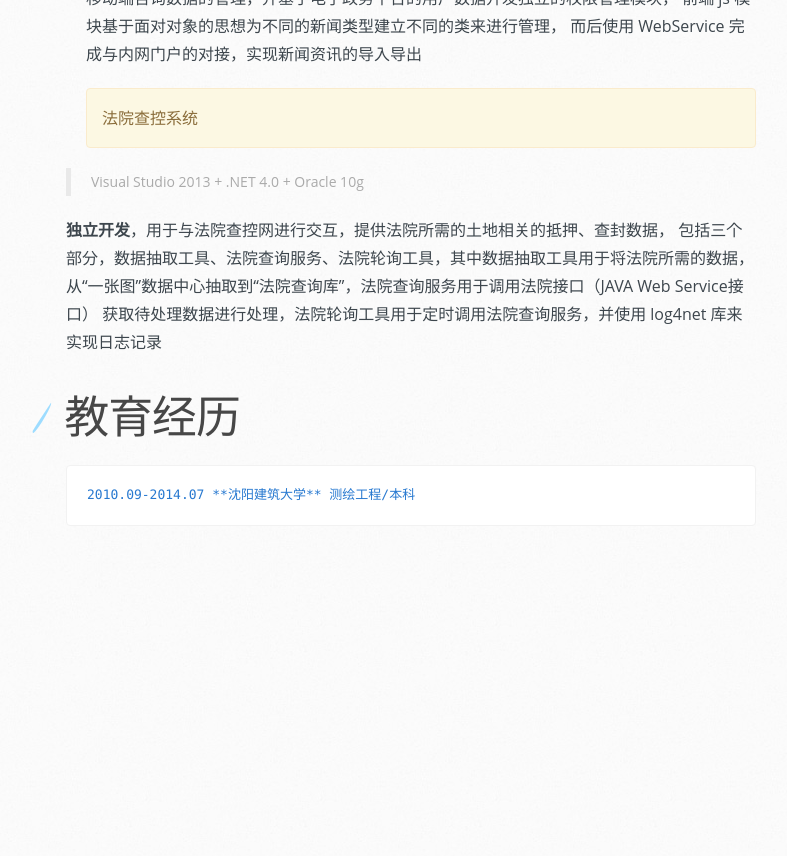
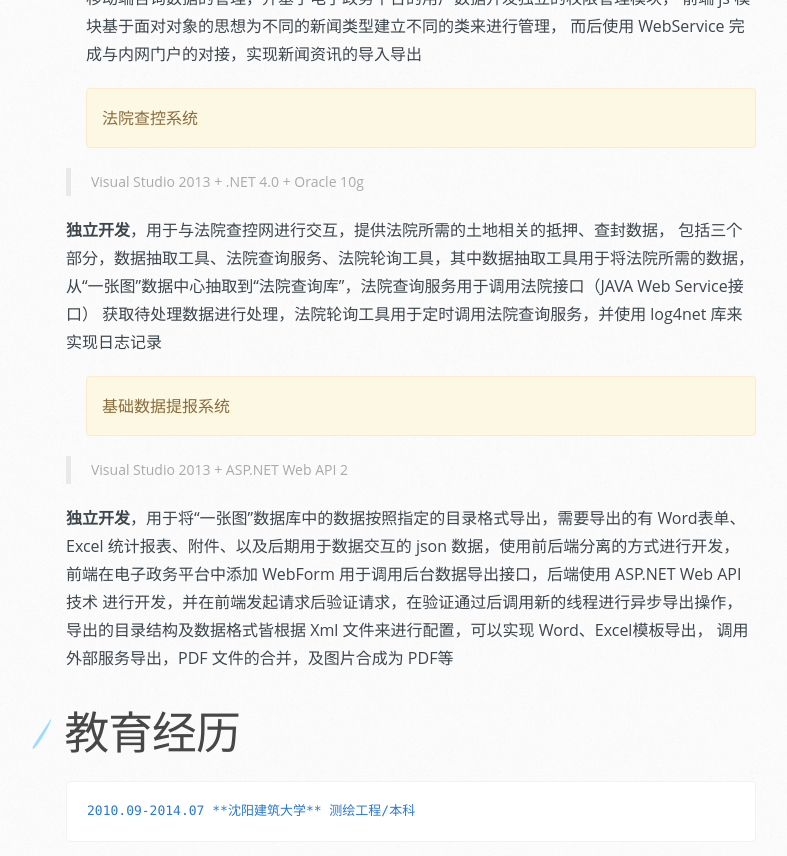
Before and after one commit to baiyangcao/baiyangcao.github.io, a Jekyll site: the page built from cv.md, in a window 1280 px wide and 900 px high, scrolled down 3351 px. Shown: the top 856 px of the window, without its empty margins (104-891 px from the left). Built offline with Jekyll 4.4.1, drawn with Linux system fonts in a browser that asks for light colours; nearby versions of some CDN libraries; library files that are not in the unit come from our copies; before the commit the page ends 3935 px from its top, so only the background shows below that.

Commit message:
简历项目经历添加基础数据提报系统

````diff
--- a/cv.md
+++ b/cv.md
@@ -98,6 +98,17 @@ layout: cv
 从“一张图”数据中心抽取到“法院查询库”，法院查询服务用于调用法院接口（JAVA Web Service接口）
 获取待处理数据进行处理，法院轮询工具用于定时调用法院查询服务，并使用 log4net 库来实现日志记录
 
+<div class="alert alert-warning" style="margin-left: 20px">基础数据提报系统</div>
+
+> Visual Studio 2013 + ASP.NET Web API 2
+
+**独立开发**，用于将“一张图”数据库中的数据按照指定的目录格式导出，需要导出的有 Word表单、
+Excel 统计报表、附件、以及后期用于数据交互的 json 数据，使用前后端分离的方式进行开发，
+前端在电子政务平台中添加 WebForm 用于调用后台数据导出接口，后端使用 ASP.NET Web API 技术
+进行开发，并在前端发起请求后验证请求，在验证通过后调用新的线程进行异步导出操作，
+导出的目录结构及数据格式皆根据 Xml 文件来进行配置，可以实现 Word、Excel模板导出，
+调用外部服务导出，PDF 文件的合并，及图片合成为 PDF等
+
 # 教育经历
 
 ```
````
